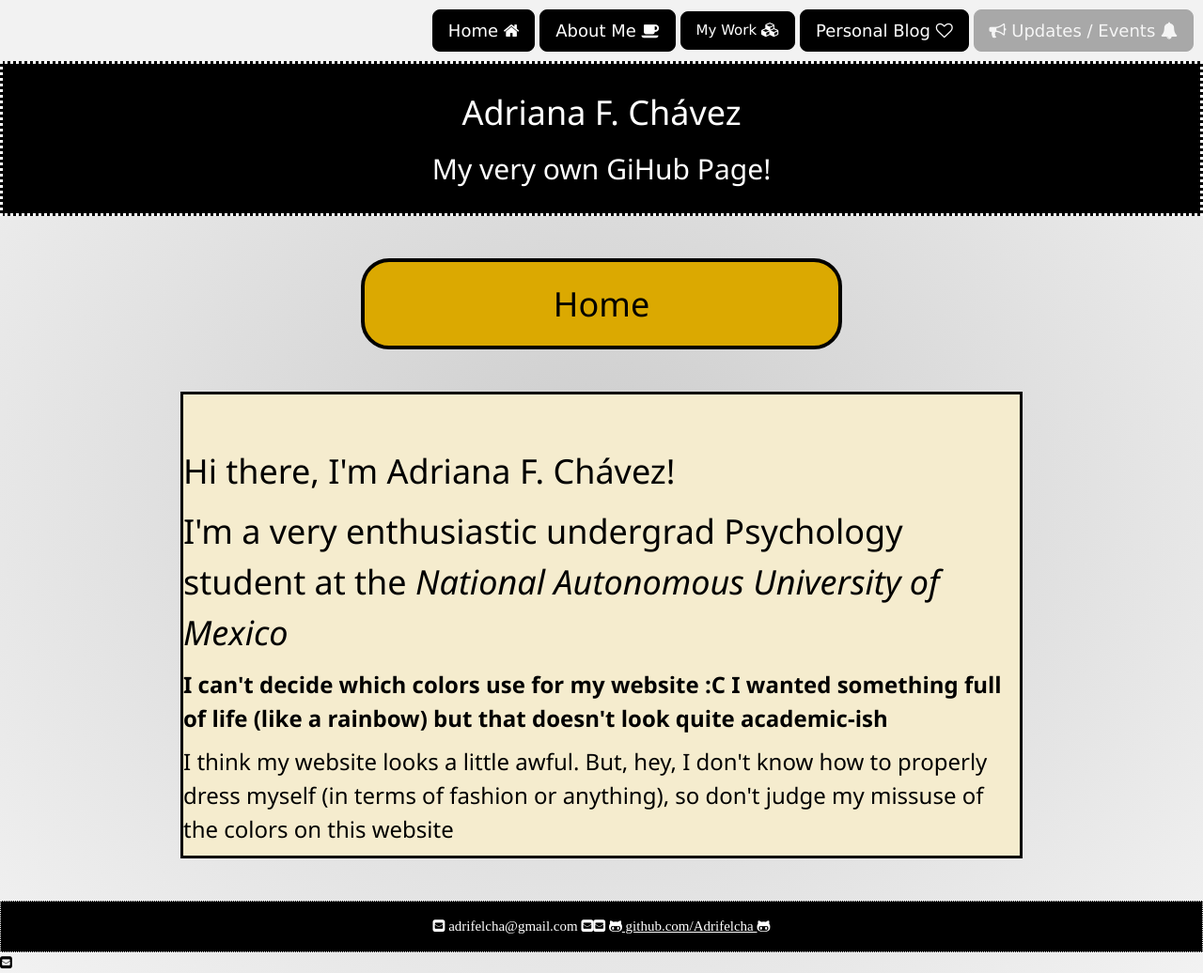
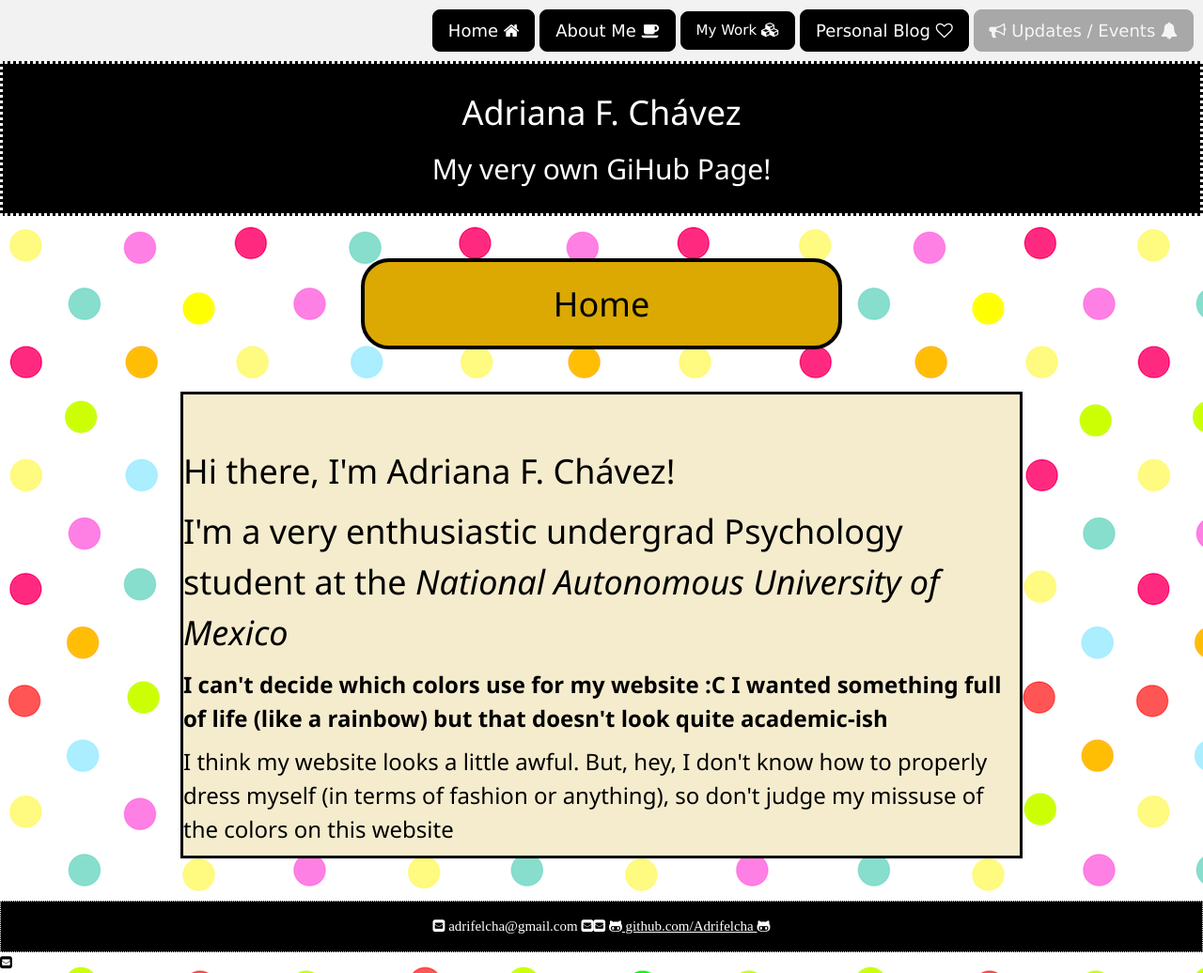
Before and after one commit to Adrifelcha/Adrifelcha-github.io, a Jekyll site: the page built from index.html, in a window 1280 px wide. Shown: the whole page at 94% size. Built offline with Jekyll 4.4.1, drawn with Linux system fonts in a browser that asks for light colours.

Commit message:
Update default.html

```diff
--- a/_layouts/default.html
+++ b/_layouts/default.html
@@ -45,8 +45,7 @@
 			body {
  				margin-top: 10px auto;
     				width: 100%;
-				background-image: radial-gradient(#cccccc,  #F2F2F2);
-   			}
+			}
 
 			nav {
 				padding: 10px;
@@ -77,7 +76,7 @@
 
 
 		</head>
-		<body>
+		<body background="color_dots_wallpaper.png">
 			<nav>
 				<a href="https://adrifelcha.github.io" class="w3-btn w3-black w3-border w3-border-black w3-large w3-round-large w3-hover-amber">Home <i class="fa fa-home" aria-hidden="true"></i></a>
 				<a href="/about" class="w3-btn w3-black w3-border w3-border-black w3-large w3-round-large w3-hover-red"> About Me <i class="fa fa-coffee" aria-hidden="true"></i></a>
```
